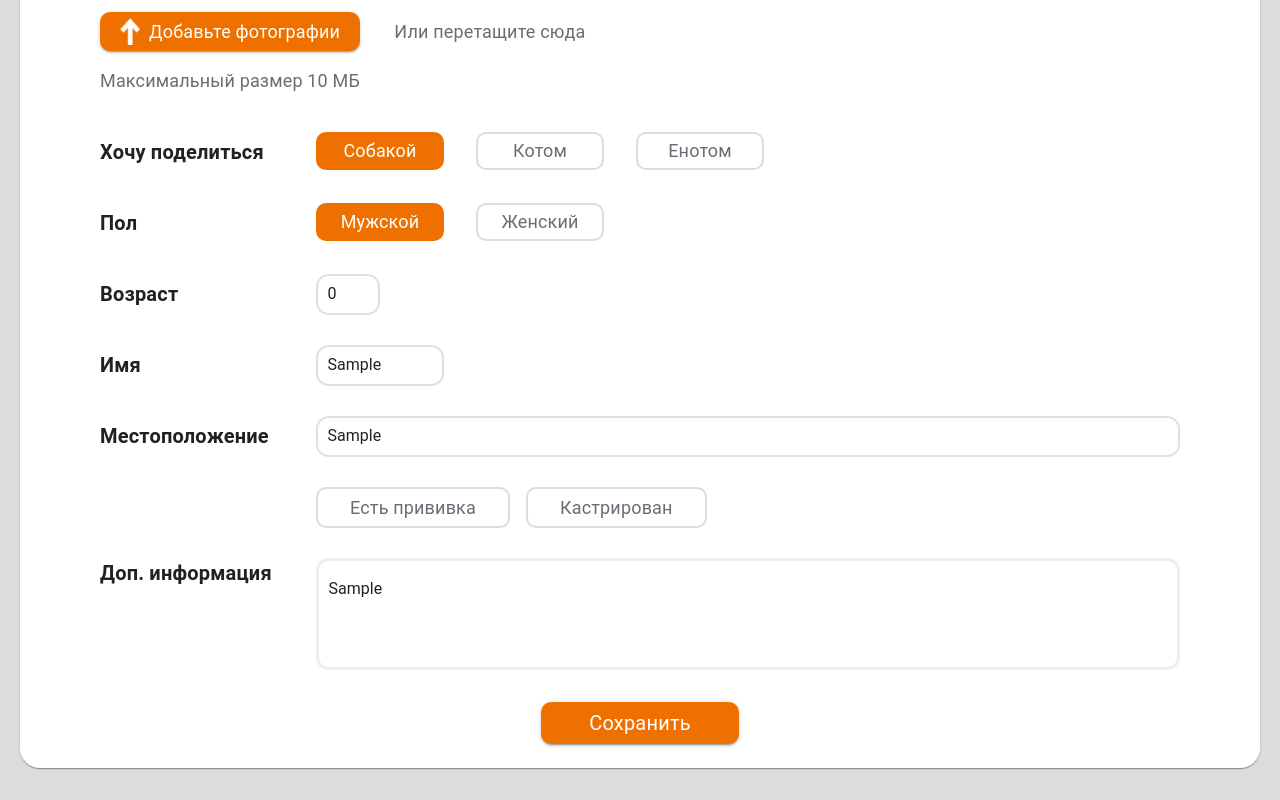
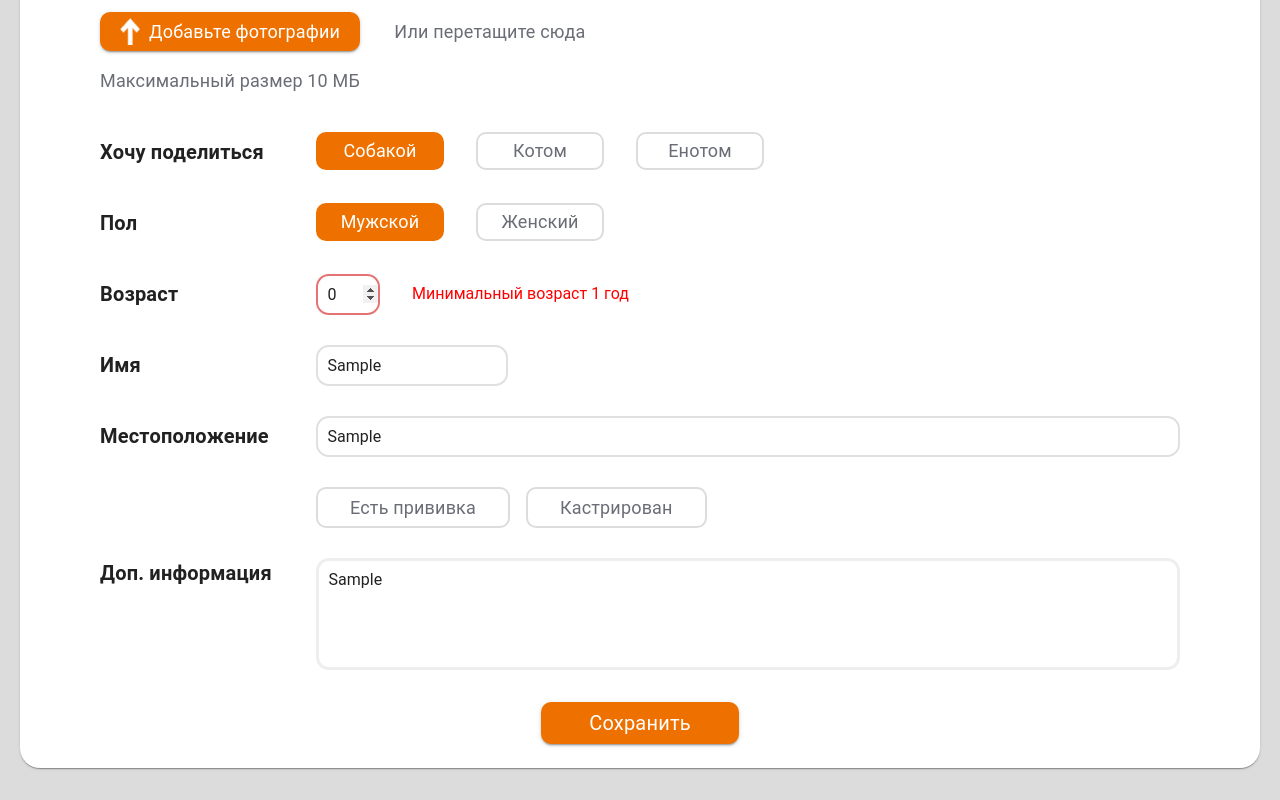
Before and after one commit to quaesum/miomi-front, a React (Create React App) app: page /animals/create-animal in a window 1280 px wide. Both pictures are taken after typing "Sample", "Sample", "Sample" into the empty fields and a click on the button "Сохранить". Shown: the part 266-1066 px from the top of the page. Built offline with nearby package versions, Linux system fonts and the light colour scheme; no server answers.

Commit message:
CreateAnimalPage: add validation

```diff
--- a/src/pages/CreateAnimalPage/CreateAnimalPage.jsx
+++ b/src/pages/CreateAnimalPage/CreateAnimalPage.jsx
@@ -1,5 +1,5 @@
 import React, { useState } from "react";
-import { Box, Button, Card, TextField, Typography } from "@mui/material";
+import { Box, Button, Card, Typography } from "@mui/material";
 import { PlaceAnAd } from "../../components/PlaceAnAd/PlaceAnAd";
 import arrowUp from "../../assets/CreateAnimalPage/arrow-up.png";
 import { useForm } from "react-hook-form";
@@ -47,7 +47,13 @@ export const CreateAnimalPage = () => {
   const [isVaccinated, setIsVaccinated] = useState(false);
   const [sex, setSex] = useState(1);
 
-  const { register, handleSubmit, getValues, setValue, errors } = useForm({
+  const {
+    register,
+    handleSubmit,
+    getValues,
+    setValue,
+    formState: { errors },
+  } = useForm({
     defaultValues: {
       animalType: "dog",
       sex,
@@ -59,24 +65,26 @@ export const CreateAnimalPage = () => {
     },
   });
 
+  console.log(errors);
+
   const handleSubmitForm = () => {
     console.log(getValues());
   };
 
   const handleChangeAnimal = (type) => {
     setAcitveAnimal(type);
-    setValue("animalType", type)
+    setValue("animalType", type);
   };
 
   const handleChangeSex = (type) => {
     setSex(type);
-    setValue("sex", type)
+    setValue("sex", type);
   };
 
   const handleChangeMedic = (type, active) => {
     if (type === "vaccinated") setIsVaccinated(active);
     else setIsSterilized(active);
-    setValue(type, active)
+    setValue(type, active);
   };
 
   return (
@@ -186,38 +194,75 @@ export const CreateAnimalPage = () => {
 
             {/* AGE */}
             <CustomLabelTag text={"Возраст"} />
-            <Box className="flex ml-10">
+            <Box className="flex items-center ml-10">
               <input
-                {...register("age")}
+                {...register("age", {
+                  required: "Обязательное поле",
+                  min: { value: 0.1, message: "Минимальный возраст 1 год" },
+                  max: { value: 30, message: "Максимальный возраст 30 лет" },
+                })}
                 type="number"
                 min={0}
                 max={30}
-                className="outline-0 rounded-lg w-40 pl-6 !border-solid !border-2 !border-gray-300"
+                className={`outline-0 rounded-lg w-40 h-full pl-6 !border-solid !border-2 ${
+                  errors.age ? "border-red-300" : "!border-gray-300"
+                }`}
               />
+              {errors.age && (
+                <Box sx={{ color: "red", ml: 4 }}>{errors.age.message}</Box>
+              )}
             </Box>
 
             {/* NAME */}
             <CustomLabelTag text={"Имя"} />
-            <Box className="flex ml-10">
+            <Box className="flex ml-10 items-center">
               <input
-                {...register("name")}
+                {...register("name", {
+                  required: "Обязательное поле",
+                  minLength: {
+                    value: 3,
+                    message: "Минимальная длина 3 символа",
+                  },
+                  maxLength: {
+                    value: 13,
+                    message: "Максимальная длина 13 символов",
+                  },
+                })}
                 type="text"
                 min={0}
                 max={30}
-                className="outline-0 rounded-lg w-80 pl-6 !border-solid !border-2 !border-gray-300"
+                className={`outline-0 rounded-lg w-120 h-full pl-6 !border-solid !border-2 ${
+                  errors.name ? "border-red-300" : "!border-gray-300"
+                }`}
               />
+              {errors.name && (
+                <Box sx={{ color: "red", ml: 4 }}>{errors.name.message}</Box>
+              )}
             </Box>
 
             {/* ADDRESS */}
             <CustomLabelTag text={"Местоположение"} />
-            <Box className="flex ml-10">
+            <Box className="flex ml-10 items-center">
               <input
-                {...register("address")}
+                {...register("address", {
+                  required: "Обязательное поле",
+                  minLength: {
+                    value: 3,
+                    message: "Минимальная длина 3 символа",
+                  },
+                })}
                 type="text"
                 min={0}
                 max={30}
-                className="outline-0 rounded-lg w-full pl-6 !border-solid !border-2 !border-gray-300"
+                className={`outline-0 rounded-lg h-full pl-6 !border-solid !border-2 ${
+                  errors.address
+                    ? "border-red-300 w-6/12"
+                    : "!border-gray-300 w-full"
+                }`}
               />
+              {errors.address && (
+                <Box sx={{ color: "red", ml: 4 }}>{errors.address.message}</Box>
+              )}
             </Box>
 
             {/* INFO MEDIC */}
@@ -259,13 +304,13 @@ export const CreateAnimalPage = () => {
               <textarea
                 rows={2}
                 {...register("description")}
-                className="resize-none w-full border-3 outline-0 rounded-lg p-6 cursor-default font-normal leading-6"
+                className="resize-none w-full border-3 outline-0 rounded-lg px-6 cursor-default font-normal leading-6"
               />
             </Box>
           </Box>
           <Box className="flex justify-center mt-20">
             <Button
-            type="submit"
+              type="submit"
               variant="contained"
               sx={{
                 backgroundColor: "#EE7100",
@@ -273,7 +318,12 @@ export const CreateAnimalPage = () => {
                 "&:hover": { backgroundColor: "#ee6f00d2" },
               }}
             >
-              <Typography fontSize={20} className="font-normal !normal-case !mx-20">Сохранить</Typography>
+              <Typography
+                fontSize={20}
+                className="font-normal !normal-case !mx-20"
+              >
+                Сохранить
+              </Typography>
             </Button>
           </Box>
         </Box>
```
